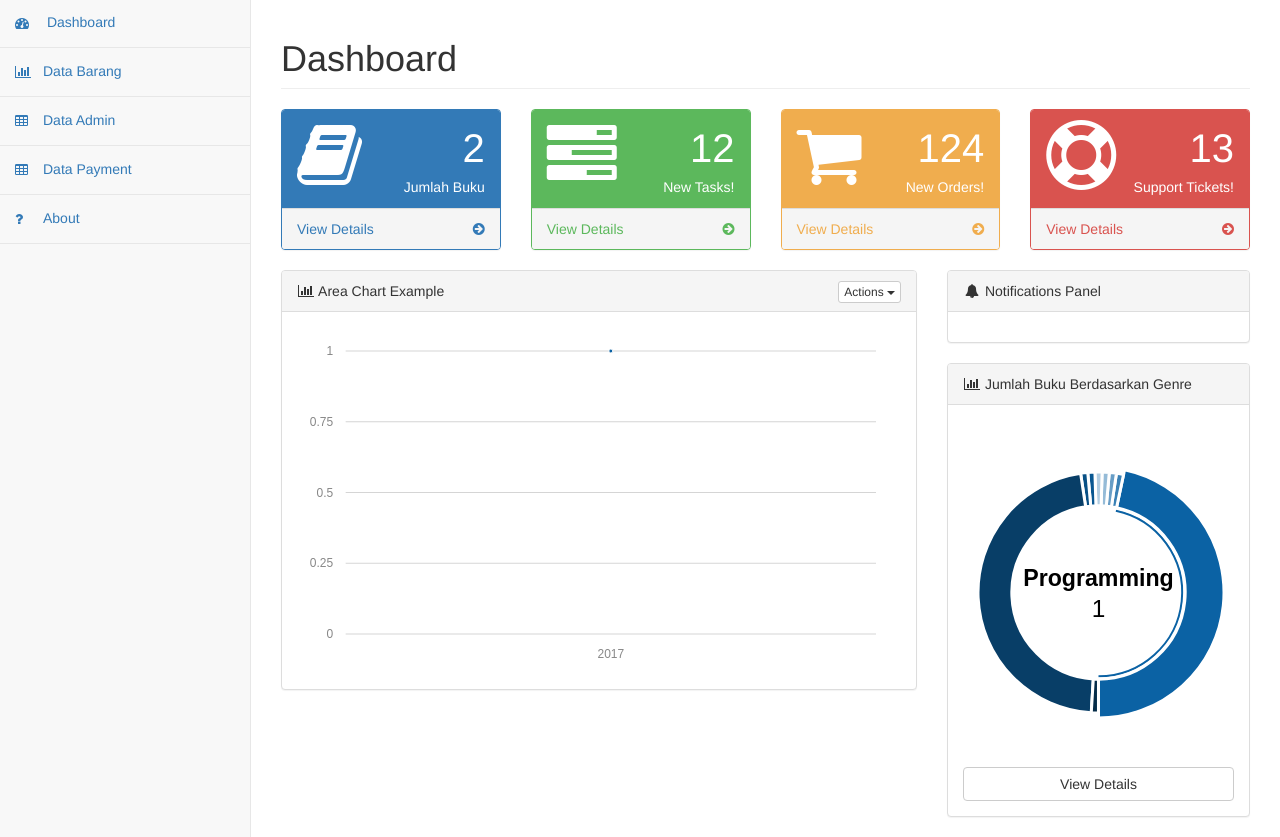
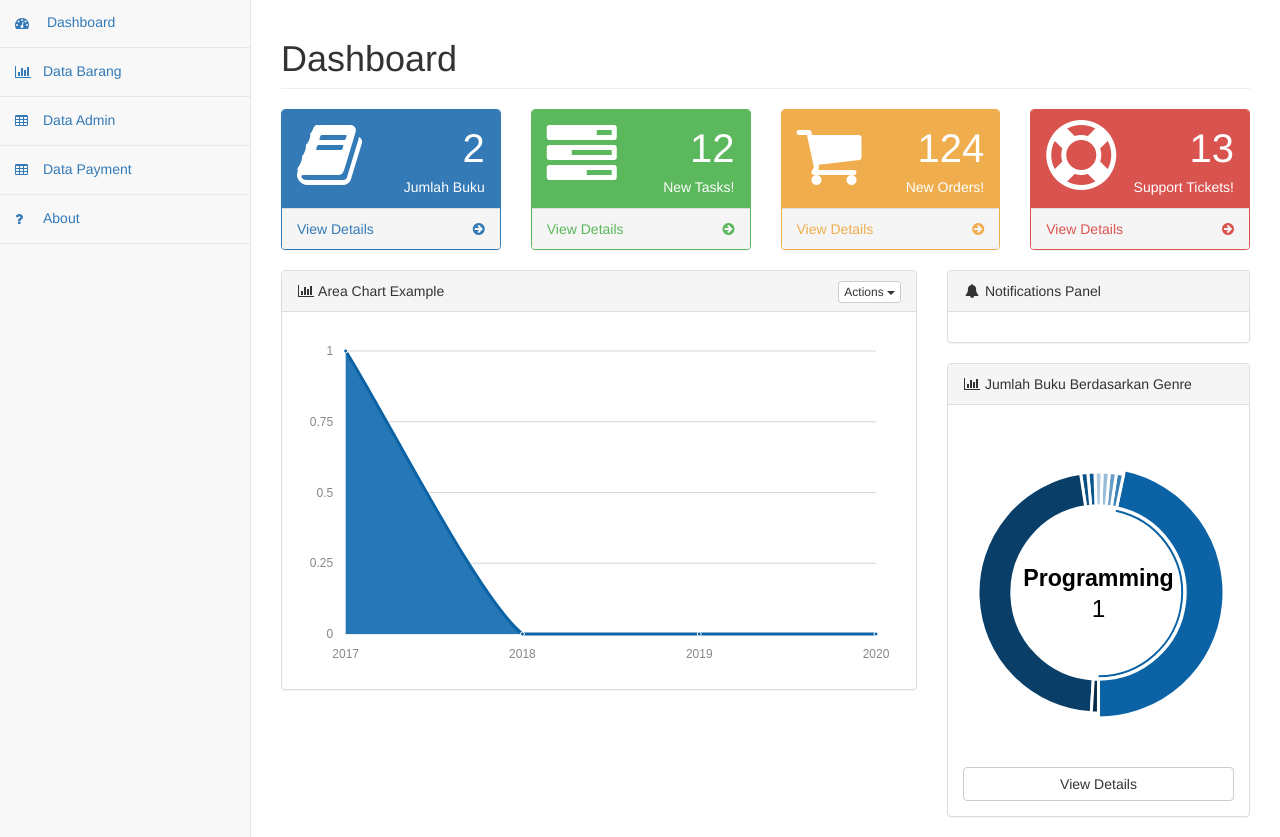
Before and after one commit to dika-ayik/olshop, a PHP site: page /admin.php in a window 1280 px wide. Shown: the part 52-889 px from the top of the page. Run offline with PHP 8.4, Linux system fonts and the light colour scheme; a user stored in the database is signed in; data comes from the database, SQL or seed files in the repository.

Commit message:
update chart

```diff
--- a/admin.php
+++ b/admin.php
@@ -229,7 +229,16 @@ if (empty($_SESSION['user'])) {
         data: [{
             period: '2017',
             transaksi: <?php echo $numb; ?>,
-        }, ],
+        },{
+            period: '2018',
+            transaksi: 0,
+        },{
+            period: '2019',
+            transaksi:0,
+        },{
+            period: '2020',
+            transaksi: 0,
+        }],
         xkey: 'period',
         ykeys: ['transaksi'],
         labels: ['transaksi'],
```
